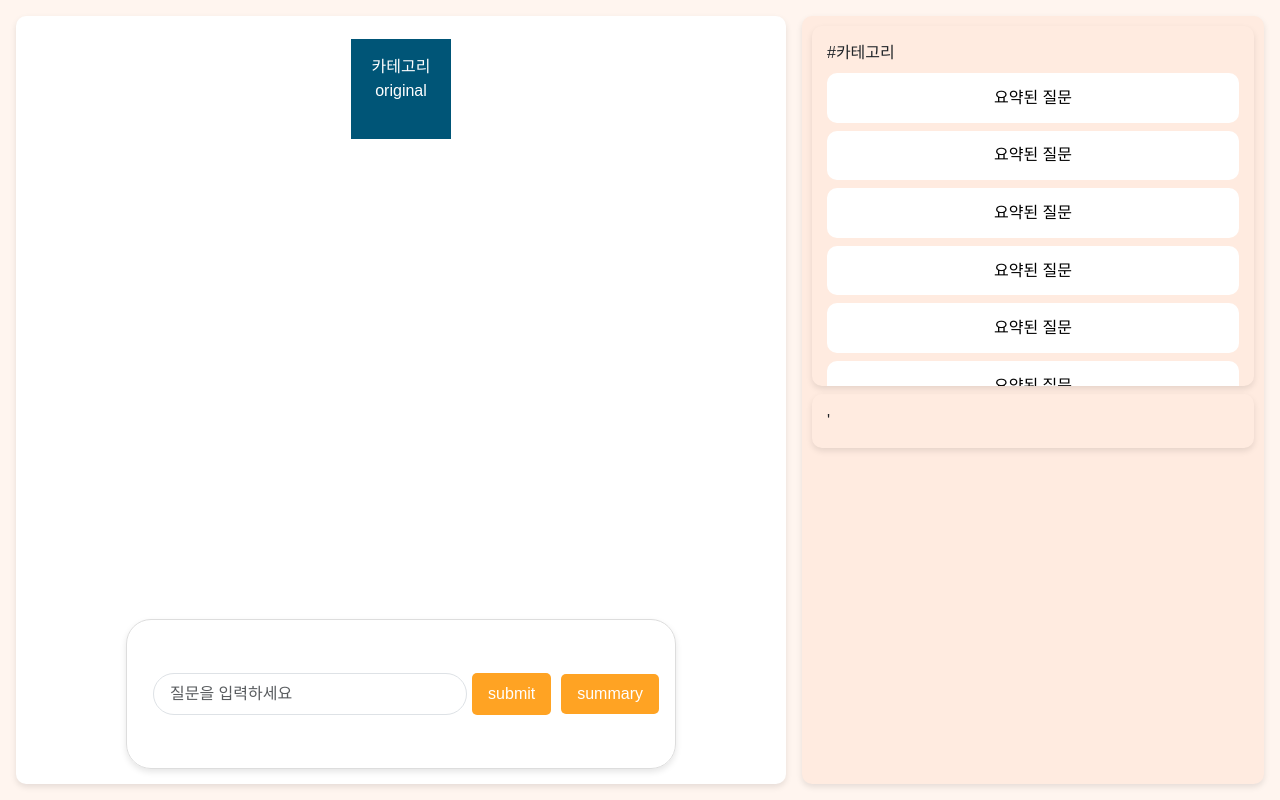
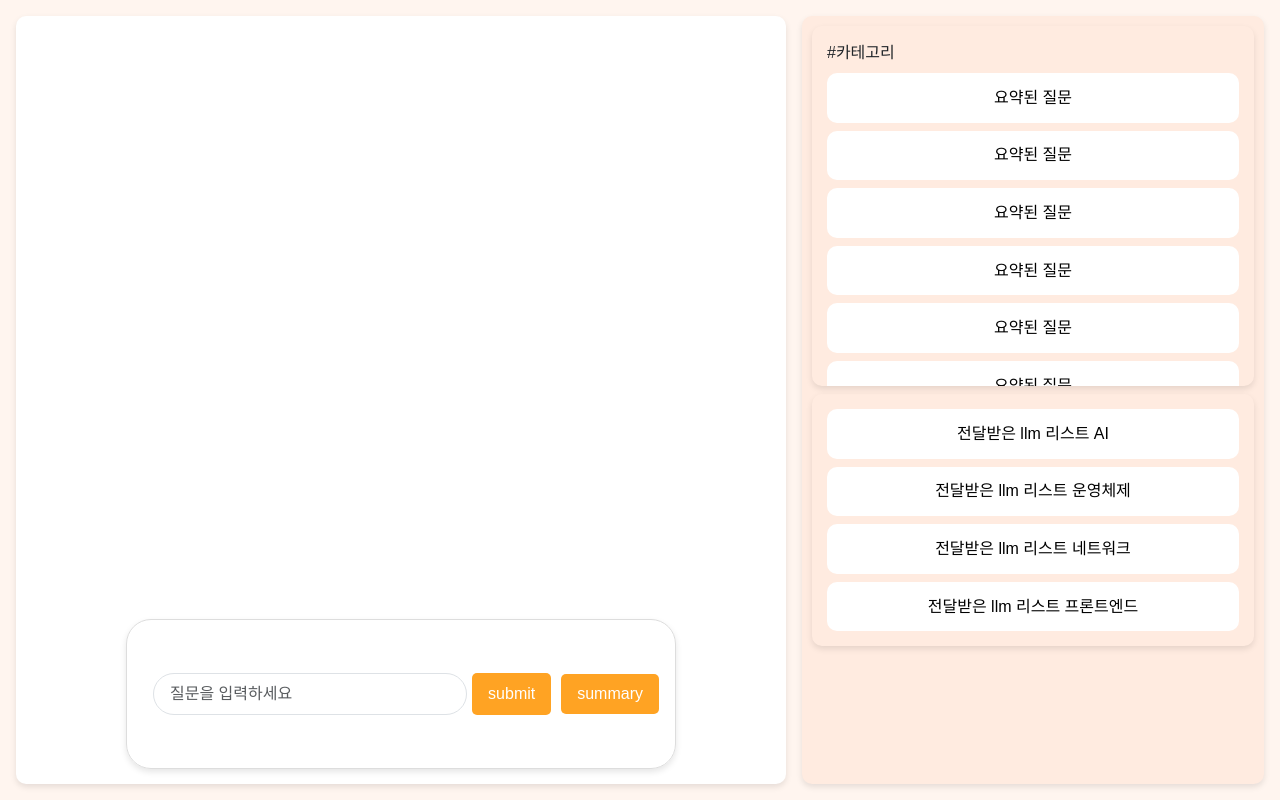
Before and after one commit to dasfaf4464/JAMES, a Flask app: page /session/1 in a window 1280 px wide. Run offline with Flask 3, Linux system fonts and the light colour scheme.

Commit message:
session 크기 설정

```diff
--- a/web/app/static/css/session-style.css
+++ b/web/app/static/css/session-style.css
@@ -39,28 +39,44 @@ main {
     margin: 0;
     border-radius: 10px;
     box-shadow: 0px 3px 6px rgba(0, 0, 0, 0.1);
-        justify-content: space-between; /* 하단으로 chat-form 밀기 */
+    justify-content: space-between; /* 하단으로 chat-form 밀기 */
     align-items: center;            /* 중앙 정렬 */
 }
 
 .categories {
     flex: 1;
-    overflow-y: auto;
     display: flex;
     flex-wrap: nowrap;
     gap: 0.5rem;
     padding: 0.5rem;
+    overflow: visible;
 }
 
+/*
 .category-box {
     background-color: #005577;
     color: white;
     padding: 1rem;
     text-align: center;
     width: 100%;
-    max-width: 100px;
     height: 100%;
-    max-height: 100px;
+}*/
+
+.category-box {
+  display: inline-flex;
+  align-items: center;
+  justify-content: center;
+  margin: 8px;
+  border-radius: 10px;
+  background-color: #e0f7fa;
+  font-weight: bold;
+  transition: width 0.3s ease, height 0.3s ease;
+  overflow: hidden;
+}
+
+
+.category-box {
+    animation: bounce-in-bottom 1.1s both;
 }
 
 .right-panel {
@@ -226,10 +242,6 @@ footer {
 	        animation: bounce-in-bottom 1.1s both;
 }
 
-.category-box {
-    animation: bounce-in-bottom 1.1s both;
-}
-
 @keyframes bounce-in-bottom {
   0% {
     -webkit-transform: translateY(500px);
--- a/web/app/static/js/session.js
+++ b/web/app/static/js/session.js
@@ -52,6 +52,8 @@ document.addEventListener('DOMContentLoaded', function () {
   });
 });
 
+/*
+
 document.addEventListener("DOMContentLoaded", function () {
   const summaryButton = document.querySelector('.summaryButton');
   const categoriesContainer = document.querySelector('.categories');
@@ -94,8 +96,64 @@ document.addEventListener("DOMContentLoaded", function () {
       });
   });
 });
+*/
 
-/*
+// 질문 전송 후 요약 리스트 받아오기
+document.addEventListener("DOMContentLoaded", function () {
+  document.getElementById('questionButton').addEventListener('click', (event) => {
+    event.preventDefault();
+
+    const originaltext = document.getElementById('originaltext').value.trim();
+
+    fetch('/auth/post_question', {
+      method: 'POST',
+      headers: { 'Content-Type': 'application/json' },
+      body: JSON.stringify({ originaltext })
+    })
+      .then(res => res.json())
+      .then(data => {
+        if (data.error == 1) {
+          alert("시스템 조작을 시도하였습니다. 질문을 다시 입력하세요.");
+        } else {
+          alert(`총 ${data.count}개의 요약을 받았습니다.`);
+
+          const llmPanel = document.querySelector('.LLM-list-panel');
+          llmPanel.innerHTML = ''; // 기존 요약 박스 초기화
+
+          // 요약 리스트 박스 생성
+          data.text.forEach(summary => {
+            const box = document.createElement('div');
+            box.className = 'box';
+            box.textContent = summary;
+
+            box.addEventListener('click', () => {
+              document.querySelectorAll('.LLM-list-panel .box').forEach(b => b.classList.remove('selected'));
+              box.classList.add('selected');
+            });
+
+            llmPanel.appendChild(box);
+          });
+        }
+      })
+      .catch(err => {
+        console.error('error:', err);
+      });
+  });
+});
+
+// 선택 이벤트 (기본 박스용)
+document.addEventListener('DOMContentLoaded', function () {
+  const boxes = document.querySelectorAll('.LLM-list-panel .box');
+
+  boxes.forEach(box => {
+    box.addEventListener('click', () => {
+      boxes.forEach(b => b.classList.remove('selected'));
+      box.classList.add('selected');
+    });
+  });
+});
+
+// 📌 요약을 바탕으로 카테고리 생성 및 카운팅
 document.addEventListener("DOMContentLoaded", function () {
   const summaryButton = document.querySelector('.summaryButton');
   const categoriesContainer = document.querySelector('.categories');
@@ -103,30 +161,60 @@ document.addEventListener("DOMContentLoaded", function () {
   summaryButton.addEventListener('click', (e) => {
     e.preventDefault();
 
-    // 선택된 요약 질문 찾기 (테스트용이지만 실제 구조 유지)
     const selectedBox = document.querySelector('.LLM-list-panel .box.selected');
     if (!selectedBox) {
       alert("요약된 질문을 먼저 선택해주세요.");
       return;
     }
 
+document.querySelectorAll('.category-box').forEach(box => {
+  box.style.transform = "scale(5)";
+});
+
     const selectedSummary = selectedBox.textContent;
-
-    // 🧪 임시 카테고리 (선택된 요약에 따라 임의 생성)
     const fakeCategory = generateFakeCategory(selectedSummary);
 
-    // category-box 생성
+    // 기존 카테고리 박스가 있는지 확인
+    const existingBox = Array.from(categoriesContainer.querySelectorAll('.category-box')).find(box => {
+      return box.dataset.category === fakeCategory;
+    });
+
+if (existingBox) {
+  let count = parseInt(existingBox.dataset.count || "1", 10);
+  count += 1;
+  existingBox.dataset.count = count;
+  existingBox.querySelector('p').textContent = `${fakeCategory} ×${count}`;
+
+  // ✅ 직접 width/height 조절 방식
+  const baseSize = 120; // 초기 사이즈 (px)
+  const newSize = baseSize + (count - 1) * 40; // 40px씩 증가
+  existingBox.style.width = `${newSize}px`;
+  existingBox.style.height = `${newSize}px`;
+
+  // 시각적으로 확인하기 쉽게 테두리나 색 강조
+  existingBox.style.border = "2px solid #007acc";
+  console.log("Size updated:", newSize + "px");
+}
+ else {
   const box = document.createElement('div');
 box.className = 'category-box';
+box.dataset.category = fakeCategory;
+box.dataset.count = 1;
 
 const p = document.createElement('p');
 p.textContent = fakeCategory;
 
 box.appendChild(p);
 categoriesContainer.appendChild(box);
+
+// 기본 크기 설정
+box.style.width = '120px';
+box.style.height = '120px';
+
+}
   });
 
-  // 임시로 요약 문장에 따라 카테고리 뽑아내는 함수
+  // 요약 문장으로부터 카테고리 추출 (임시 분류 기준)
   function generateFakeCategory(summary) {
     if (summary.includes("AI") || summary.includes("인공지능")) return "AI";
     if (summary.includes("운영체제") || summary.includes("커널")) return "운영체제";
@@ -135,4 +223,3 @@ document.addEventListener("DOMContentLoaded", function () {
     return "기타";
   }
 });
-*/
--- a/web/app/templates/session.html
+++ b/web/app/templates/session.html
@@ -15,9 +15,6 @@
     <main>
         <div class="category-panel">
             <div class="categories">
-                <div class="category-box">
-                    <p>카테고리original</p>
-                </div>
             </div>
             <!--입력창 영역 -->
             <form id="chatForm" class="chat-form">
@@ -48,12 +45,10 @@
                 <div class="box">요약된 질문</div>
             </div>
             <div class="LLM-list-panel">
-                '<!--
                 <div class="box">전달받은 llm 리스트 AI</div>
                 <div class="box">전달받은 llm 리스트 운영체제</div>
                 <div class="box">전달받은 llm 리스트 네트워크</div>
                 <div class="box">전달받은 llm 리스트 프론트엔드</div>
-                -->
             </div>
         </div>
         <div id="questionModal" class="modal-overlay" style="display: none;">
```
Lines whose indentation alone changed are shown as unchanged.
